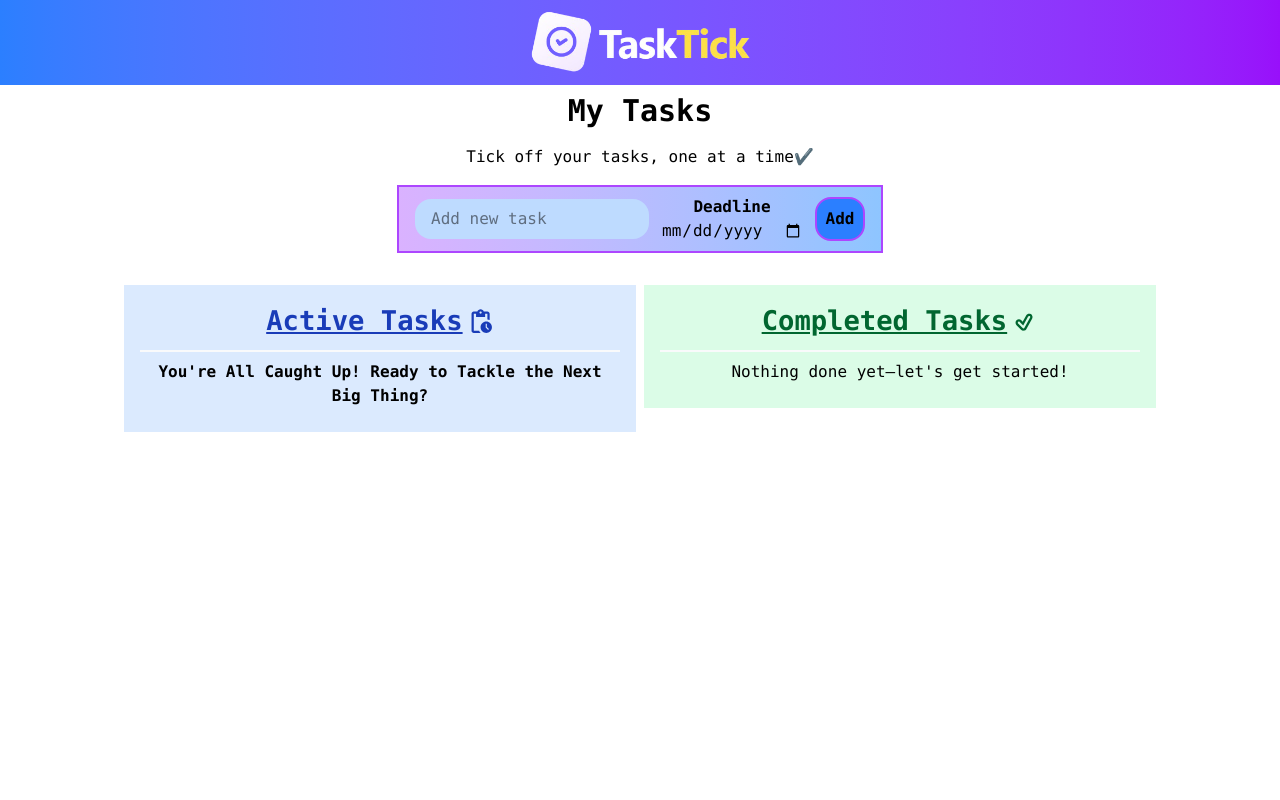
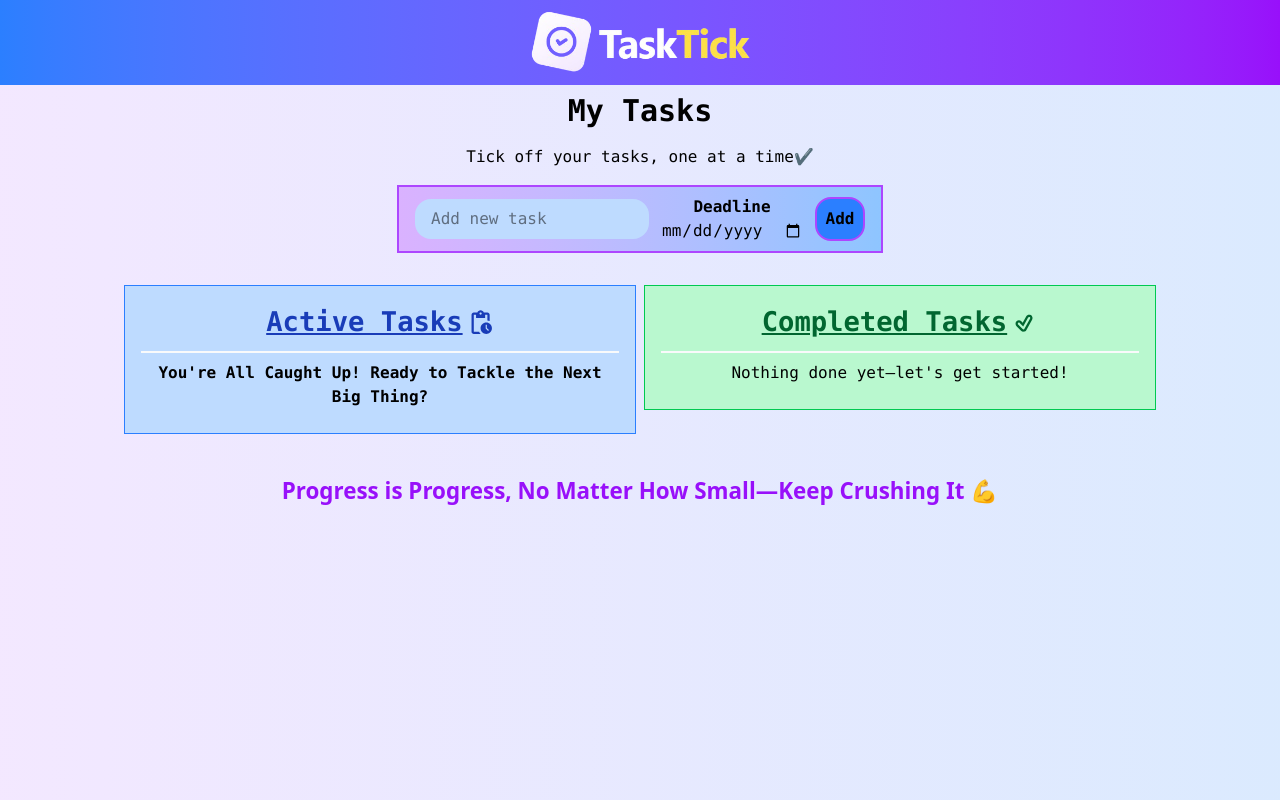
Before and after one commit to MsManish09/ToDoListApp, a React (Vite) app: page / in a window 1280 px wide. Built offline with nearby package versions, Linux system fonts and the light colour scheme.

Commit message:
minor design update

```diff
--- a/src/App.jsx
+++ b/src/App.jsx
@@ -5,9 +5,10 @@ import ToDoList from "./components/ToDoList";
 
 function App(){
   return(
-    <div>
+    <div className=" bg-gradient-to-r from-purple-100 to-blue-100 min-h-screen " >
       <Header />
       <ToDoList />
+      <h1 className=" text-center text-[1.4rem] font-semibold p-2 pb-6 text-purple-600 " >Progress is Progress, No Matter How Small—Keep Crushing It 💪</h1>
     </div>
   )
 }
--- a/src/components/CompletedTasks.jsx
+++ b/src/components/CompletedTasks.jsx
@@ -20,7 +20,7 @@ function CompletedTasks({tasks}){
             }
             return(
 
-                <div className=" taskContainer flex border-2 border-solid border-gray-50 p-2 pl-6 pr-6 justify-between items-center gap-4 w-[80%] rounded-[15px] bg-green-200 flex-wrap " key={task.id} >
+                <div className=" taskContainer flex border-2 border-solid border-gray-50 p-2 pl-6 pr-6 justify-between items-center gap-4 w-[80%] rounded-[15px] bg-green-300 flex-wrap " key={task.id} >
 
                     <h1 id='taskId' className=" text-[1.2rem] font-bold " > {index + 1} </h1>
 
--- a/src/components/ToDoList.jsx
+++ b/src/components/ToDoList.jsx
@@ -113,7 +113,7 @@ function ToDoList(){
             </div>
 
             <div className=" flex gap-2 justify-center mt-6 flex-wrap "  >
-                <section id= 'CurrenttasksContainer' className=" bg-blue-100 w-[40%] h-[40%] min-w-[350px] flex p-4 flex-col " >
+                <section id= 'CurrenttasksContainer' className=" bg-blue-200 w-[40%] h-[40%] min-w-[350px] flex p-4 flex-col border-1 border-solid border-blue-500 " >
                     <h1 className=" flex justify-center gap-1 items-center text-center text-[1.7rem] font-bold underline border-b-2 pb-2 border-solid border-gray-50 text-blue-800 " >Active Tasks <MdOutlinePendingActions /></h1>
 
                     <div id="tasksContainer" className=" flex flex-col justify-center items-center p-2 gap-2 "  >
@@ -121,7 +121,7 @@ function ToDoList(){
                     </div>
                 </section>
 
-                <section id= 'completedTasksContainer' className=" bg-green-100 w-[40%] h-[40%] min-w-[350px] flex p-4 flex-col " >
+                <section id= 'completedTasksContainer' className=" bg-green-200 w-[40%] h-[40%] min-w-[350px] flex p-4 flex-col border-1 border-solid border-green-500 " >
                     <h1 className=" flex justify-center items-center gap-1 text-center text-[1.7rem] font-bold underline border-b-2 pb-2 border-solid border-gray-50 text-green-800 " >Completed Tasks <TiTickOutline /> </h1>
 
                     <div id="tasksContainer" className=" flex flex-col justify-center items-center p-2 gap-2 "  >
--- a/src/components/ToDoTask.jsx
+++ b/src/components/ToDoTask.jsx
@@ -19,10 +19,6 @@ function ToDoTask({tasks, taskCompletion, DeleteTask}){
         }, 300);
 
     }
-
-    // useEffect(()=>{
-
-    // }, [inCompletetask])
 
     if(inCompletetask.length === 0){
         return <h1 className=" text-center flex flex-wrap font-semibold " >You're All Caught Up! Ready to Tackle the Next Big Thing?</h1>
@@ -48,7 +44,7 @@ function ToDoTask({tasks, taskCompletion, DeleteTask}){
 
                         <div id="buttonContainer" className=" flex gap-2  flex-wrap " >
                             {/* <button id={task.id} className=' bg-blue-500 p-2 rounded-[10px] font-semibold shadow-2xs shadow-black hover:scale-95 ' >Edit</button> */}
-                            <MdDelete id={task.id} className=' w-[30px] h-[30px] bg-red-400 p-1 rounded-[10px] font-semibold shadow-2xs shadow-white hover:scale-95 text-white ' onClick={(e)=>{DeleteTask(task.id)}}  ></MdDelete>
+                            <MdDelete id={task.id} className=' w-[30px] h-[30px] bg-red-400 p-1 rounded-[10px] font-semibold shadow-2xs shadow-white hover:scale-95 text-white ' onClick={(e)=>{DeleteTask(task.id)}}  />
                         </div>
                     </div>
 
```
